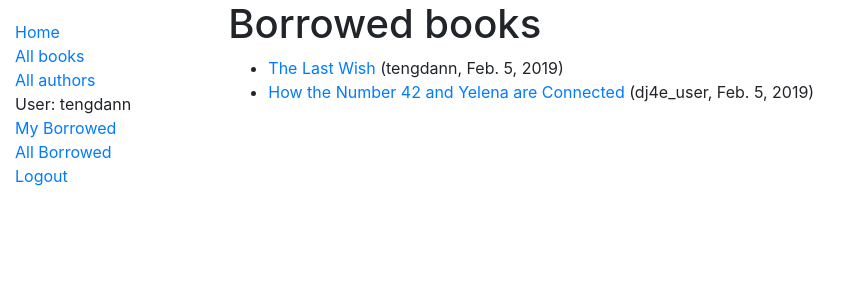
After one commit to tengdann/django_projects, a Django app: page /catalog/borrowed/ in a window 1280 px wide. The commit adds this page. Shown: the top 300 px of the page, without its empty margins (0-861 px from the left). Run offline with Django 3.2, Linux system fonts and the light colour scheme; a user stored in the database is signed in; data comes from the database, SQL or seed files in the repository; both versions use the stored data as it was after the commit; some libraries are stand-ins or nearby versions.

Commit message:
Added All Borrowed

```diff
--- a/locallibrary/catalog/models.py
+++ b/locallibrary/catalog/models.py
@@ -74,6 +74,7 @@ class BookInstance(models.Model):
 
     class Meta:
         ordering = ['due_back']
+        permissions = (("can_mark_returned", "Set book as returned"), )
 
     def __str__(self):
         """String for representing the Model object."""
--- a/locallibrary/catalog/templates/base_generic.html
+++ b/locallibrary/catalog/templates/base_generic.html
@@ -24,6 +24,9 @@
                         {% if user.is_authenticated %}
                             <li>User: {{ user.get_username }}</li>
                             <li><a href="{% url 'my-borrowed' %}">My Borrowed</a></li>
+                            {% if perms.catalog.can_mark_returned %}
+                                <li><a href="{% url 'all-borrowed'%}">All Borrowed</a></li>
+                            {% endif %}
                             <li><a href="{% url 'logout'%}?next={{request.path}}">Logout</a></li>
                         {% else %}
                             <li><a href="{% url 'login'%}?next={{request.path}}">Login</a></li>
--- /dev/null
+++ b/locallibrary/catalog/templates/catalog/bookinstance_list_borrowed_all.html
@@ -0,0 +1,16 @@
+{% extends "base_generic.html" %}
+{% block content %}
+    <h1>Borrowed books</h1>
+    {% if bookinstance_list %}
+    <ul>
+    {% for bookinst in bookinstance_list %}
+    <li class="{% if bookinst.is_overdue %}text-danger{% endif %}">
+        <a href="{% url 'book-detail' bookinst.book.pk %}">{{bookinst.book.title}}</a>
+        ({{bookinst.borrower}}, {{ bookinst.due_back }})
+    </li>
+    {% endfor %}
+    </ul>
+    {% else %}
+    <p>There are no books borrowed.</p>
+    {% endif %}
+{% endblock %}
--- a/locallibrary/catalog/urls.py
+++ b/locallibrary/catalog/urls.py
@@ -1,11 +1,11 @@
 from django.urls import path
 from . import views
 urlpatterns = [
-    path('', views.index, name='index'), # New line as per tutorial)
-    path('books/', views.BookListView.as_view(), name='books'),
-    path('book/<int:pk>', views.BookDetailView.as_view(), name='book-detail'),
-    path('authors/', views.AuthorListView.as_view(), name ='authors'),
-    path('author/<int:pk>', views.AuthorDetailView.as_view(), name ='author-detail'),
+    path('', views.index, name = 'index'), # New line as per tutorial)
+    path('books/', views.BookListView.as_view(), name = 'books'),
+    path('book/<int:pk>', views.BookDetailView.as_view(), name = 'book-detail'),
+    path('authors/', views.AuthorListView.as_view(), name = 'authors'),
+    path('author/<int:pk>', views.AuthorDetailView.as_view(), name = 'author-detail'),
 ]
 
 # New lines below to serve static files in debug mode
@@ -24,5 +24,9 @@ if settings.DEBUG:
     ]
 
 urlpatterns += [
-    path('mybooks/', views.LoanedBooksByUserListView.as_view(), name='my-borrowed'),
+    path('mybooks/', views.LoanedBooksByUserListView.as_view(), name = 'my-borrowed'),
 ]
+
+urlpatterns += [
+    path('borrowed/', views.LoanedBooksListView.as_view(), name = 'all-borrowed')
+]
--- a/locallibrary/catalog/views.py
+++ b/locallibrary/catalog/views.py
@@ -2,6 +2,7 @@ from django.shortcuts import render
 from django.views import generic
 from catalog.models import Book, Author, BookInstance, Genre
 from django.contrib.auth.mixins import LoginRequiredMixin
+from django.contrib.auth.mixins import PermissionRequiredMixin
 
 # Create your views here.
 
@@ -47,11 +48,21 @@ class AuthorListView(generic.ListView):
 class AuthorDetailView(generic.DetailView):
     model = Author
 
-class LoanedBooksByUserListView(LoginRequiredMixin,generic.ListView):
+class LoanedBooksByUserListView(LoginRequiredMixin, generic.ListView):
     """Generic class-based view listing books on loan to current user."""
     model = BookInstance
     template_name ='catalog/bookinstance_list_borrowed_user.html'
     paginate_by = 10
 
     def get_queryset(self):
-        return BookInstance.objects.filter(borrower=self.request.user).filter(status__exact='o').order_by('due_back')
+        return BookInstance.objects.filter(borrower = self.request.user).filter(status__exact = 'o').order_by('due_back')
+
+class LoanedBooksListView(PermissionRequiredMixin, generic.ListView):
+    """Generic class-based view listing books on load to current user."""
+    model = BookInstance
+    permission_required = 'catalog.can_mark_returned'
+    template_name = 'catalog/bookinstance_list_borrowed_all.html'
+    paginate_by = 10
+
+    def get_queryset(self):
+        return BookInstance.objects.filter(status__exact = 'o').order_by('due_back')
```
Also changed, not shown: locallibrary/catalog/migrations/0004_auto_20190212_2002.py (added), locallibrary/db.sqlite3.
